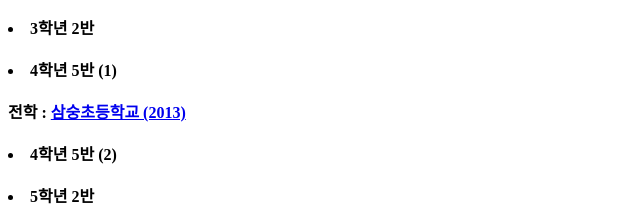
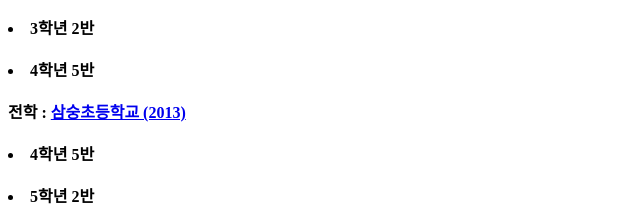
Before and after one commit to FLOGON/flogona.html, a plain HTML site: page 2.html in a window 1280 px wide. Shown: the part 357-579 px from the top of the page, 0-640 px from the left. Drawn offline with Linux system fonts and the light colour scheme.

Commit message:
Update 2.html

```diff
--- a/2.html
+++ b/2.html
@@ -16,9 +16,9 @@
   <strong><br><li>1학년 1반</li></strong>
   <strong><br><li>2학년 3반</li></strong>
   <strong><br><li>3학년 2반</li></strong>
-  <strong><br><li>4학년 5반 (1)</li></strong>
+  <strong><br><li>4학년 5반</li></strong>
   <strong><br>전학 : <a href="http://www.sams.es.kr/" target="_blank"> 삼숭초등학교 (2013)</strong><br></a>
-  <strong><br><li>4학년 5반 (2)</li></strong>
+  <strong><br><li>4학년 5반</li></strong>
   <strong><br><li>5학년 2반</li></strong>
   <strong><br><li>6학년 4반</li></strong>
 </body>
```
